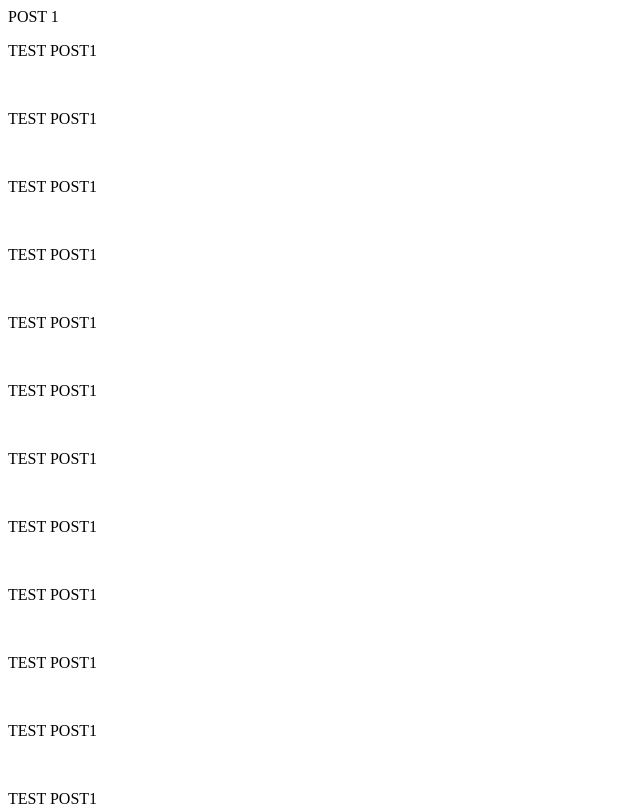
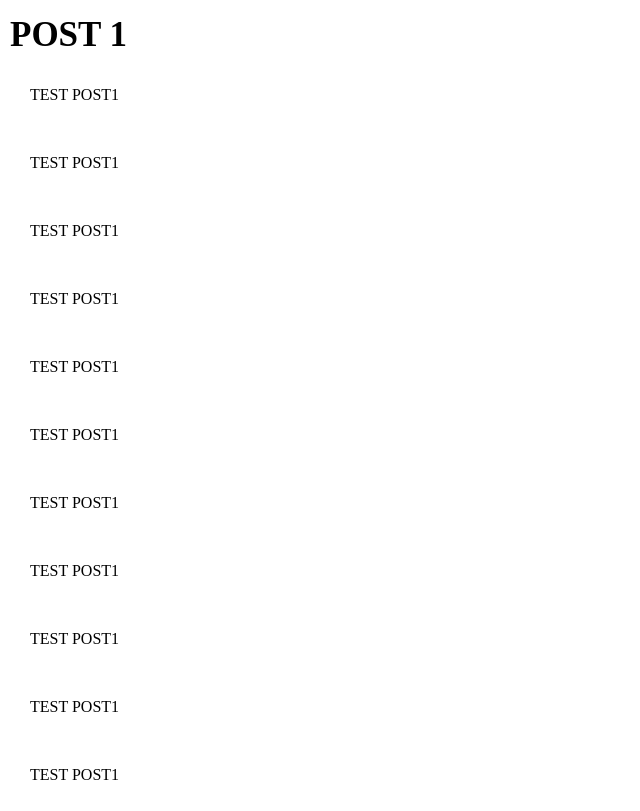
Before and after one commit to MagiCarpy/Personal-Blog, a plain HTML site: page posts/testPost1.html in a window 1280 px wide. Shown: the top 811 px of the page, without its empty margins (0-640 px from the left). Drawn offline with Linux system fonts and the light colour scheme; the site is published under a folder, as on GitHub Pages, so addresses that start at the root find nothing.

Commit message:
Update testPost1.html

```diff
--- a/posts/testPost1.html
+++ b/posts/testPost1.html
@@ -5,7 +5,7 @@
     <meta name="viewport" content="width=device-width, initial-scale=1.0">
     <meta http-equiv="X-UA-Compatible" content="ie=edge">
     <title>Contents</title>
-    <link rel="stylesheet" href="/postStyles.css">
+    <link rel="stylesheet" href="../postStyles.css">
   </head>
   <body>
 
```
